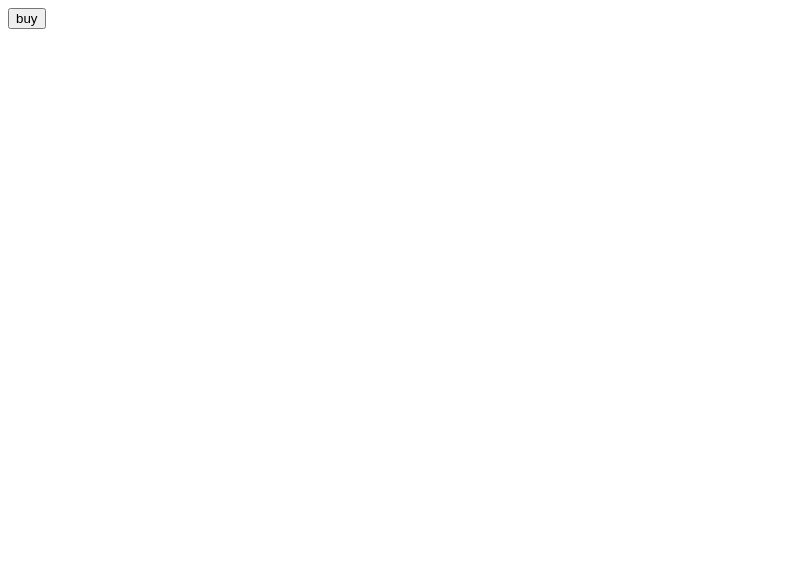
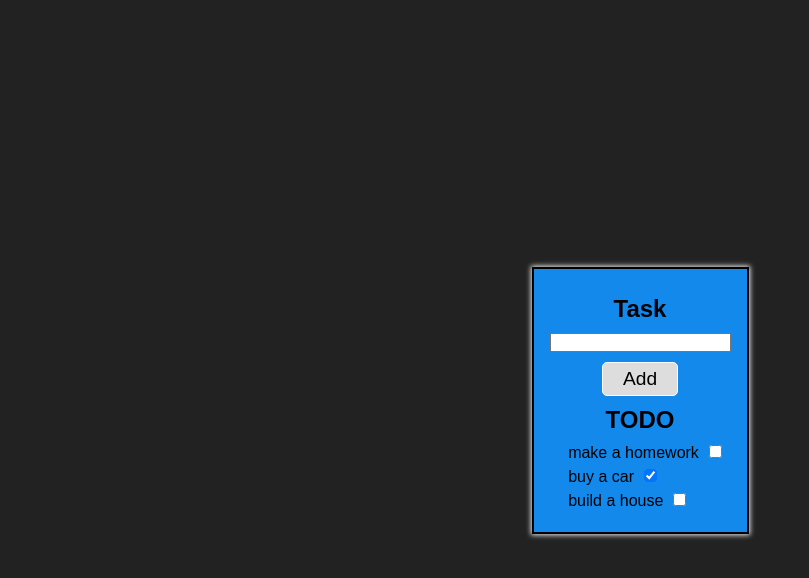
Before and after one commit to whiskacz/32, a website with bundled scripts: page index.html in a window 1280 px wide. Shown: the whole page, without its empty margins (0-809 px from the left). Built offline with nearby package versions, Linux system fonts and the light colour scheme.

Commit message:
TS practice Array

```diff
--- a/index.html
+++ b/index.html
@@ -5,11 +5,18 @@
     <meta http-equiv="X-UA-Compatible" content="IE=edge">
     <meta name="viewport" content="width=device-width, initial-scale=1.0">
     <title>Document</title>
+    <link rel="stylesheet" href="style.css">
 </head>
 <body>
 
-    <button>buy</button>
-    <div></div>
+    <form class="wrapper">
+        <label for="name">Task</label>
+        <input type="text" id="name">
+        <button>Add</button>
+        <p>TODO</p>
+        <ul class="tasks"></ul>
+
+    </form>
 
     <script src="dist/app.js"></script>
 </body>
--- a/src/app.ts
+++ b/src/app.ts
@@ -1,12 +1,58 @@
-const button = document.querySelector('button');
+const inputElement: HTMLInputElement = document.querySelector("#name")
+const buttonElement: HTMLButtonElement = document.querySelector("button")
+const taskContainer: HTMLElement = document.querySelector(".tasks")
 
-const calculatePrice = (orginalPrice: number, discount: boolean) => {
-   return discount ? orginalPrice * 0.8 : orginalPrice;
+const tasks: {
+    name: string;
+    done: boolean;
+}[] = [
+    {
+    name: "make a homework",
+    done: false
+},
+{
+    name: "buy a car",
+    done: true
+},
+{
+    name: "build a house",
+    done: false
+}
+]
+const render = () => {
+    taskContainer.innerHTML = ""
+    inputElement.value = ""
+tasks.forEach((task, index) => {
+    const id:string = `task-${index}`
+    const taskElement: HTMLElement = document.createElement("li")
+    const labelElement: HTMLLabelElement = document.createElement("label")
+    const checkElement: HTMLInputElement = document.createElement("input")
+
+    labelElement.innerText = task.name
+    labelElement.setAttribute("for", id)
+
+    taskContainer.appendChild(taskElement)
+    taskElement.appendChild(labelElement)
+    taskElement.appendChild(checkElement)
+
+    checkElement.type = "checkbox"
+    checkElement.id = id
+    checkElement.checked = task.done
+    checkElement.addEventListener("change", () =>{
+            task.done = !task.done
+    })
+
+})
+}
+render()
+
+const AddTask = (taskName: string) => {
+    tasks.push({name: taskName, done: false})
 }
 
-button.addEventListener("click", () => {
-   const orginalPrice: number = 50;
-   const discount: boolean = new URLSearchParams(window.location.search).get("discount") === "true";
-   console.log(discount)
-   console.log(calculatePrice(orginalPrice, discount))
-});
+buttonElement.addEventListener("click", (e) =>{
+    e.preventDefault()
+    console.log(inputElement.value)
+    AddTask(inputElement.value)
+    render()
+})
--- /dev/null
+++ b/style.css
@@ -0,0 +1,73 @@
+* {
+    margin: 0;
+    padding: 0;
+    box-sizing: border-box;
+}
+body{
+    display: flex;
+    justify-content: center;
+    align-items: center;
+    height: 100vh;
+    width: 100vw;
+    background-color: #222;
+}
+
+.wrapper{
+    display: flex;
+    flex-direction: column;
+    justify-content: center;
+    align-items: center;
+    font-family: Arial, Helvetica, sans-serif;
+    border: 2px solid black;
+    background-color: rgb(18, 137, 235);
+    padding: 16px;
+    box-shadow: 0px 0px 5px 1px rgb(239, 240, 243);
+}
+label, p{
+    margin: 10px;
+    font-weight: 700;
+    font-size: 1.5rem;
+}
+
+input{
+    margin-bottom: 10px;
+}
+
+input type:checkbox{
+    cursor: pointer;
+}
+
+button{
+    border: 1px solid white;
+    border-radius: 5px;
+    background-color: #ddd;
+    font-size: 1.2rem;
+    padding: 5px 20px;
+    transition: .2s;
+
+
+}
+button:hover{
+    cursor: pointer;
+    background-color: #eee;
+    box-shadow: 0px 0px 3px 1px white;
+
+
+}
+
+ul{
+    justify-content: center;
+    align-items: center;
+
+
+}
+li {
+    list-style: none;
+}
+li label{
+  font-weight: 400;
+  font-size: 1rem;
+}
+input[type="checkbox"] {
+    cursor: pointer;
+}
```
Also changed, not shown: dist/app.js, dist/app2.js (added).
